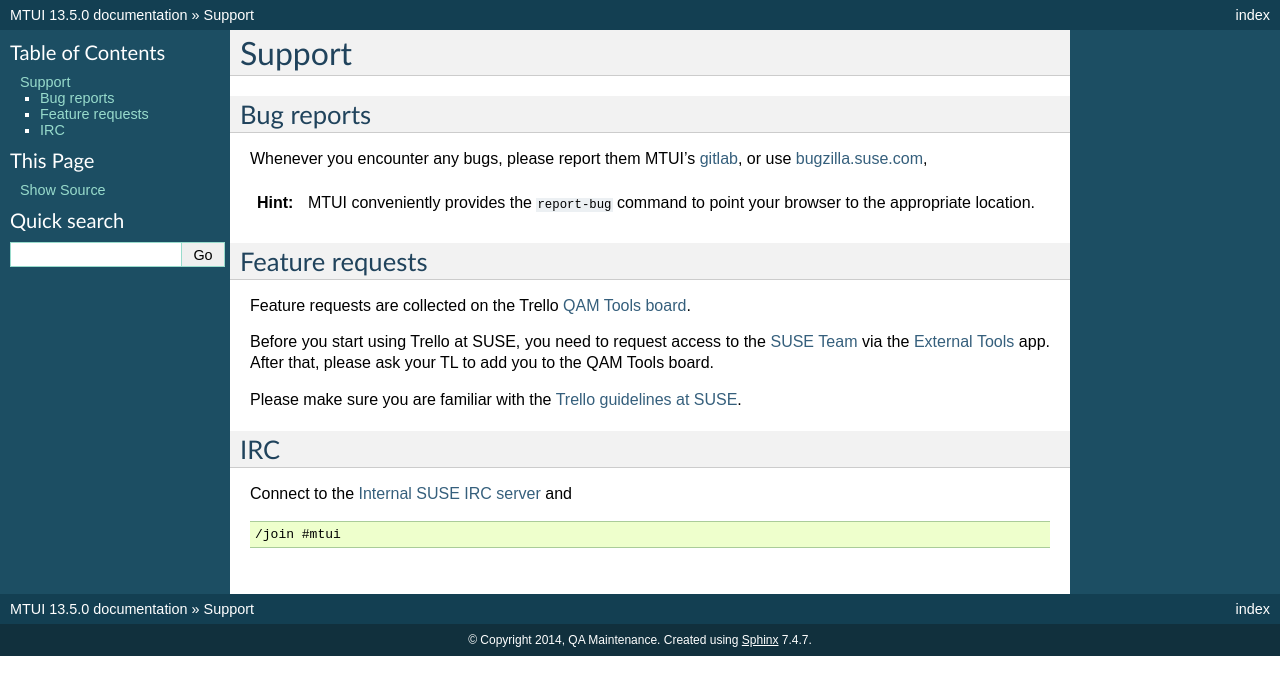
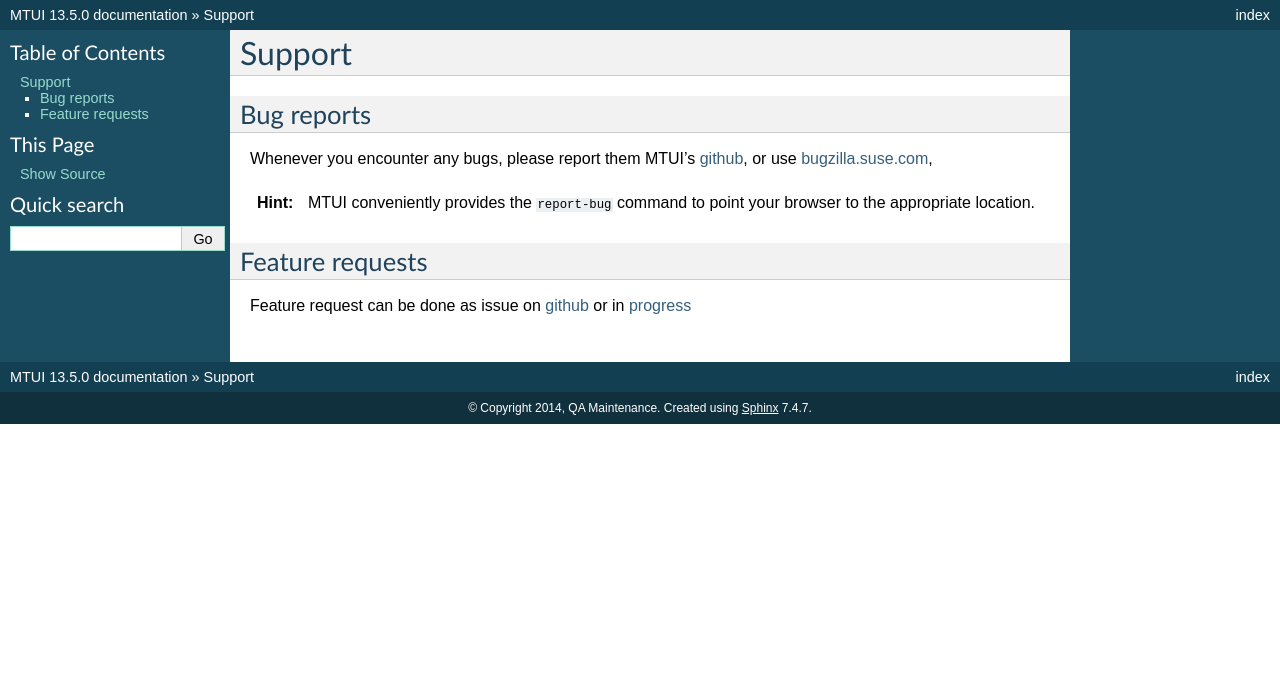
Before and after one commit to openSUSE/mtui, a Sphinx documentation site: the page built from Documentation/support.rst, in a window 1280 px wide. Shown: the top 695 px of the page. Built offline with Sphinx 7.4.7, drawn with Linux system fonts in a browser that asks for light colours.

Commit message:
Fix obsolete information in support.rst

```diff
--- a/Documentation/support.rst
+++ b/Documentation/support.rst
@@ -5,7 +5,7 @@
 Bug reports
 ###########
 
-Whenever you encounter any bugs, please report them MTUI's `gitlab`_, or use
+Whenever you encounter any bugs, please report them MTUI's `github`_, or use
 `bugzilla.suse.com`_,
 
 .. hint:: MTUI conveniently provides the ``report-bug`` command to point your
@@ -13,32 +13,11 @@
 
 .. _bugzilla.suse.com: https://bugzilla.suse.com/enter_bug.cgi?classification=40&product=Testenvironment&submit=Use+This+Product&component=MTUI
 
-.. _gitlab: https://gitlab.suse.de/qa-maintenance/mtui
+.. _github: https://github.com/openSUSE/mtui
 
 Feature requests
 ################
 
-Feature requests are collected on the Trello `QAM Tools board`_.
+Feature request can be done as issue on `github`_ or in `progress`_
 
-Before you start using Trello at SUSE, you need to request access to the
-`SUSE Team`_ via the `External Tools`_ app. After that, please ask your TL to
-add you to the QAM Tools board.
-
-Please make sure you are familiar with the `Trello guidelines at SUSE`_.
-
-.. _QAM Tools board: https://trello.com/b/u65aemjT/qam-tools
-.. _SUSE Team: https://trello.com/suse
-.. _External Tools: https://externaltools.suse.de/
-.. _Trello guidelines at SUSE: https://wiki.microfocus.net/index.php?title=Trello_guidelines
-
-
-IRC
-###
-
-.. _Internal SUSE IRC server: https://wiki.microfocus.net/index.php?title=SUSE-Development/OPS/Services/IRC_and_ssl
-
-Connect to the `Internal SUSE IRC server`_ and
-
-.. code-block:: text
-
-    /join #mtui
+.. _progress: https://progress.opensuse.org
```
